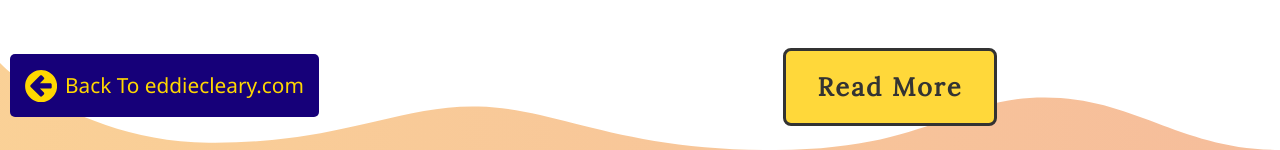
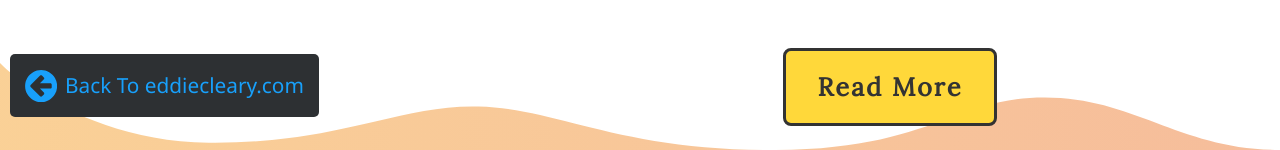
Before and after one commit to eddiecleary/mockup_blog, a Gatsby site in the folder web/: page /about in a window 1280 px wide. Shown: the part 673-823 px from the top of the page. Built offline with nearby package versions, Linux system fonts and the light colour scheme; Gatsby itself is replaced by a stand-in of ours; no server answers.

Commit message:
updated back button component colors

```diff
--- a/web/src/components/backBtn.js
+++ b/web/src/components/backBtn.js
@@ -1,34 +1,34 @@
 import React from 'react'
 import styled from 'styled-components'
-import useMediaQuery from '@material-ui/core/useMediaQuery';
+import useMediaQuery from '@material-ui/core/useMediaQuery'
 
 export const backBtn = () => {
-  const matches = useMediaQuery('(min-width: 768px)');
+  const matches = useMediaQuery('(min-width: 768px)')
 
   return (
-    <StyledBackBtn className="return">
-      <a href="https://www.eddiecleary.com">
+    <StyledBackBtn className='return'>
+      <a href='https://www.eddiecleary.com'>
         <svg
-          viewBox="0 0 32 32"
-          height="32"
-          width="32"
-          version="1.1">
+          viewBox='0 0 32 32'
+          height='32'
+          width='32'
+          version='1.1'>
           <path
-              id="path4"
-              d="m 0.111,16.037 c 0,2.903 0.715,5.58 2.146,8.031 1.431,2.451 3.372,4.392 5.823,5.823 2.451,1.431 5.128,2.146 8.031,2.146 2.903,0 5.58,-0.715 8.031,-2.146 2.451,-1.431 4.392,-3.372 5.823,-5.823 1.431,-2.451 2.146,-5.128 2.146,-8.031 0,-2.903 -0.715,-5.58 -2.146,-8.031 C 28.534,5.555 26.593,3.614 24.142,2.183 21.691,0.752 19.014,0.037 16.111,0.037 13.208,0.037 10.531,0.752 8.08,2.183 5.629,3.614 3.688,5.555 2.257,8.006 0.826,10.457 0.111,13.134 0.111,16.037 Z"
-              fill="#ffd700" />
+            id='path4'
+            d='m 0.111,16.037 c 0,2.903 0.715,5.58 2.146,8.031 1.431,2.451 3.372,4.392 5.823,5.823 2.451,1.431 5.128,2.146 8.031,2.146 2.903,0 5.58,-0.715 8.031,-2.146 2.451,-1.431 4.392,-3.372 5.823,-5.823 1.431,-2.451 2.146,-5.128 2.146,-8.031 0,-2.903 -0.715,-5.58 -2.146,-8.031 C 28.534,5.555 26.593,3.614 24.142,2.183 21.691,0.752 19.014,0.037 16.111,0.037 13.208,0.037 10.531,0.752 8.08,2.183 5.629,3.614 3.688,5.555 2.257,8.006 0.826,10.457 0.111,13.134 0.111,16.037 Z'
+            fill='#18A0FB' />
           <path
-              id="path6"
-              d="m 5.282,15.95 c 0,0.375 0.125,0.688 0.375,0.938 l 9.438,9.438 c 0.25,0.25 0.563,0.375 0.938,0.375 0.375,0 0.688,-0.125 0.938,-0.375 l 1.896,-1.896 c 0.25,-0.25 0.375,-0.563 0.375,-0.938 0,-0.375 -0.125,-0.688 -0.375,-0.938 l -3.938,-3.938 h 10.458 c 0.361,0 0.674,-0.132 0.938,-0.396 0.264,-0.264 0.396,-0.576 0.396,-0.938 v -2.667 c 0,-0.361 -0.132,-0.674 -0.396,-0.938 -0.264,-0.264 -0.576,-0.396 -0.938,-0.396 H 14.929 l 3.938,-3.938 c 0.264,-0.264 0.396,-0.576 0.396,-0.938 0,-0.362 -0.132,-0.674 -0.396,-0.938 L 16.971,5.571 c -0.25,-0.25 -0.563,-0.375 -0.938,-0.375 -0.375,0 -0.688,0.125 -0.938,0.375 l -9.438,9.438 c -0.25,0.25 -0.375,0.563 -0.375,0.938 z"
-              fill="#160079" />
-        </svg><span id="back">{matches ? `Back To eddiecleary.com` : `Back`}</span></a>
+            id='path6'
+            d='m 5.282,15.95 c 0,0.375 0.125,0.688 0.375,0.938 l 9.438,9.438 c 0.25,0.25 0.563,0.375 0.938,0.375 0.375,0 0.688,-0.125 0.938,-0.375 l 1.896,-1.896 c 0.25,-0.25 0.375,-0.563 0.375,-0.938 0,-0.375 -0.125,-0.688 -0.375,-0.938 l -3.938,-3.938 h 10.458 c 0.361,0 0.674,-0.132 0.938,-0.396 0.264,-0.264 0.396,-0.576 0.396,-0.938 v -2.667 c 0,-0.361 -0.132,-0.674 -0.396,-0.938 -0.264,-0.264 -0.576,-0.396 -0.938,-0.396 H 14.929 l 3.938,-3.938 c 0.264,-0.264 0.396,-0.576 0.396,-0.938 0,-0.362 -0.132,-0.674 -0.396,-0.938 L 16.971,5.571 c -0.25,-0.25 -0.563,-0.375 -0.938,-0.375 -0.375,0 -0.688,0.125 -0.938,0.375 l -9.438,9.438 c -0.25,0.25 -0.375,0.563 -0.375,0.938 z'
+            fill='#2D3033' />
+        </svg><span id='back'>{matches ? `Back To eddiecleary.com` : `Back`}</span></a>
     </StyledBackBtn>
   )
 }
 
 const StyledBackBtn = styled.div`
   padding: 15px;
-  background-color: #160079;
+  background-color: #2D3033;
   border-radius: 5px;
   z-index: 200;
   position: fixed;
@@ -36,7 +36,7 @@ const StyledBackBtn = styled.div`
   left: 10px;
 
   a {
-    color: #ffd700;
+    color: #18A0FB;
     display: flex;
     align-items: center;
     font-family: "Segoe UI", Tahoma, Geneva, Verdana, sans-serif;
```
